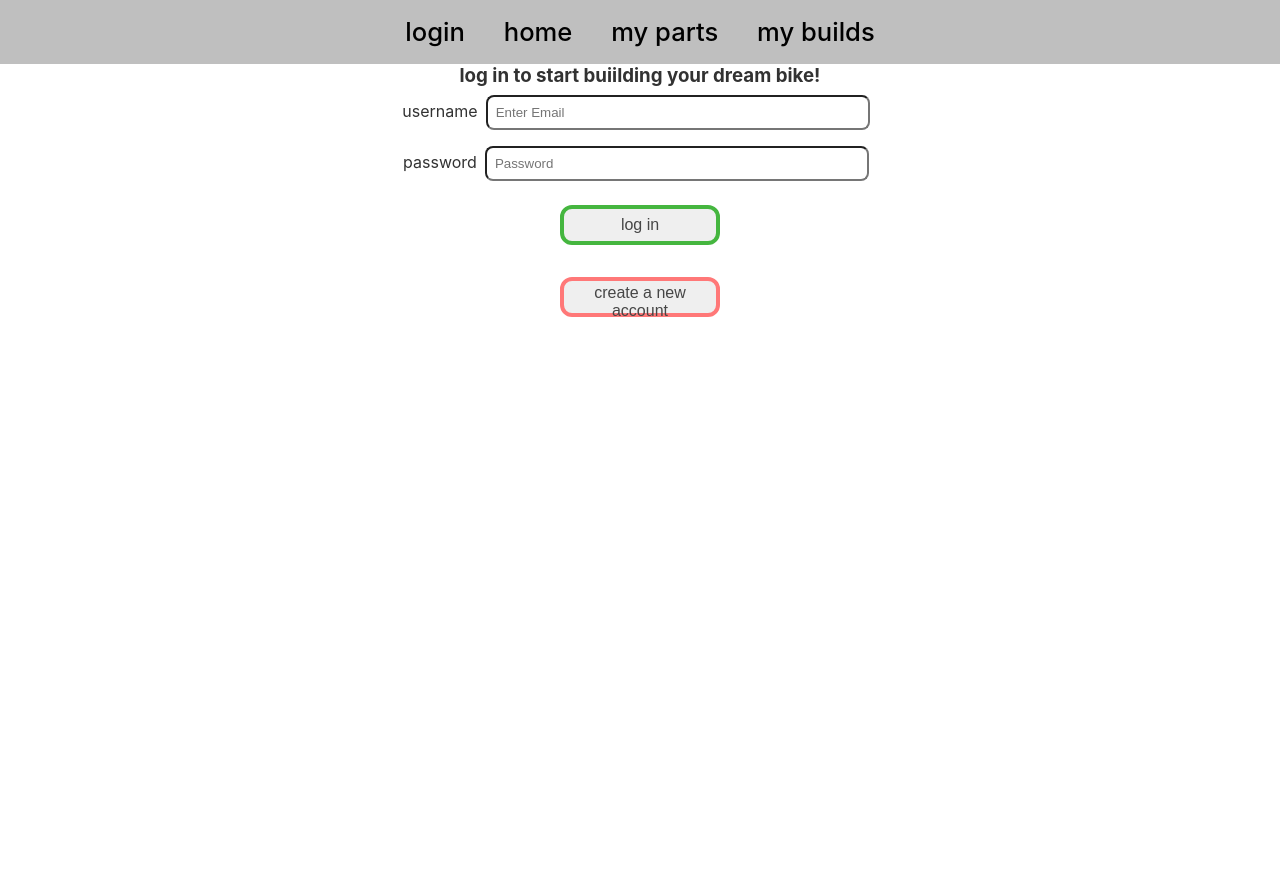
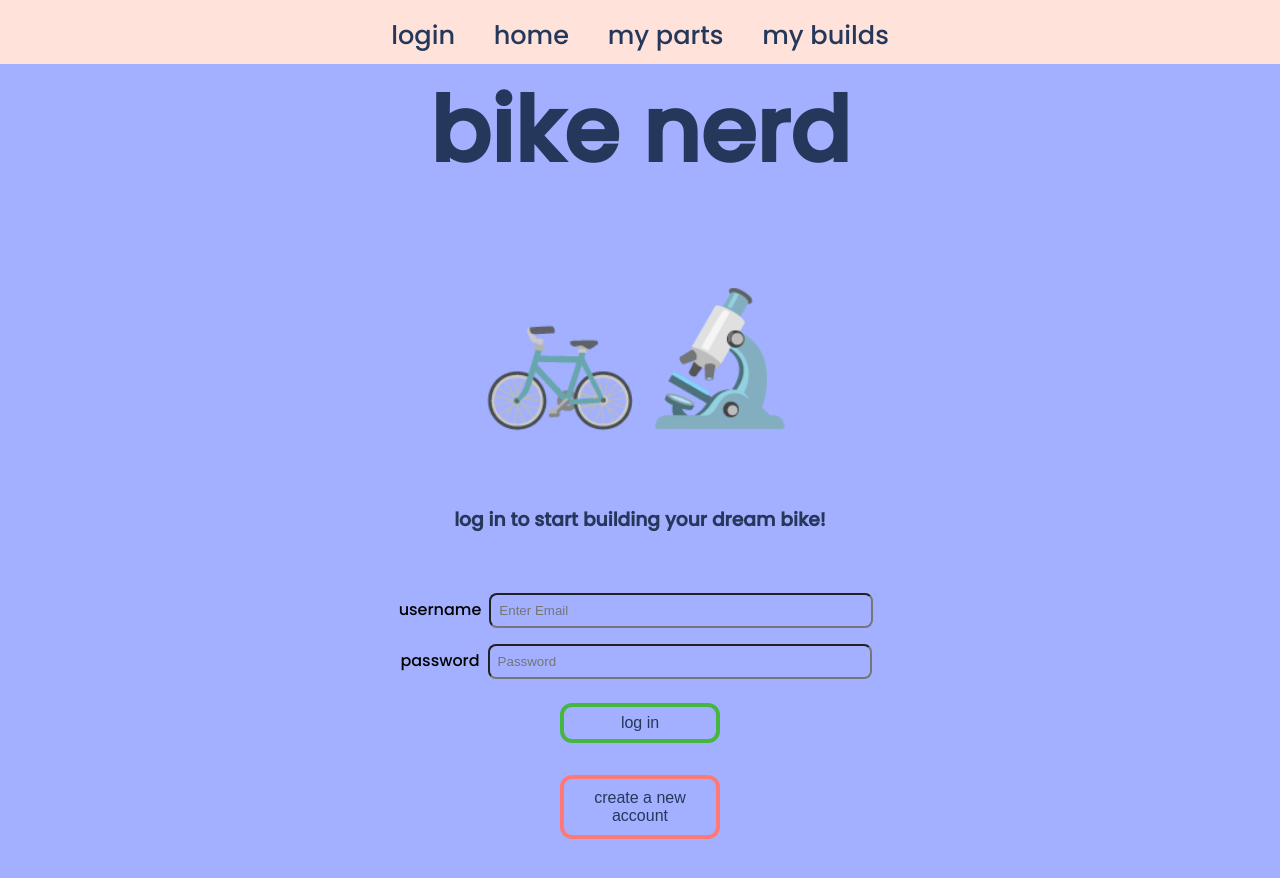
Before and after one commit to jamespbrownie/bike_nerd_final_project, a React (Create React App) app in the folder frontend_bike_nerd/: page / in a window 1280 px wide. Shown: the top 878 px of the page. Before the commit the page ends 800 px from the top, so only its background shows below. Built offline with nearby package versions, Linux system fonts and the light colour scheme; no server answers.

Commit message:
css updates, buttons and background color

```diff
--- a/frontend_bike_nerd/src/App.css
+++ b/frontend_bike_nerd/src/App.css
@@ -1,15 +1,30 @@
+:root{
+  --navy: rgb(37, 56, 91);
+  --blue: rgba(162, 176, 255, 1);
+  --peach: rgb(255, 227, 219);
+}
+
 .App {
   text-align: center;
 }
 
 *{
-  /* background-color: rgb(234, 242, 255);  */
-  color: rgb(50, 50, 50);
+  background-color: var(--blue);
+  color: (--navy) ;
   padding: 0;
   margin: 0;
   box-sizing: border-box;
 
 
+}
+
+h1, h2, h3 {
+  color: var(--navy);
+}
+
+p{
+  font-family: 'EB Garamond', serif;
+  color: rgb(37, 56, 91);
 }
 
 .redirect{
@@ -32,7 +47,7 @@ div{
 }
 
 .App-header {
-  background-color: #282c34;
+  /* background-color: rgba(37, 56, 91, 1); */
   min-height: 100vh;
   display: flex;
   flex-direction: column;
@@ -43,7 +58,7 @@ div{
 }
 
 .App-link {
-  color: #61dafb;
+  color: #1270d5;
 }
 
 @keyframes App-logo-spin {
@@ -75,10 +90,28 @@ div{
 }
 
 #mission-statement {
+  border: 1vw solid  var(--navy);
+  border-radius: 2vw;
   font-size: 2vw;
   margin: 4vw;
-  margin-left: 10vw;
-  margin-right: 10vw;
+  margin-left: 15vw;
+  margin-right: 15vw;
+  padding: 3vw;
+}
+
+#user-info {
+  border: 1.5vw solid  rgb(191, 191, 191);
+  border-radius: 2vw;
+  font-size: 2vw;
+  margin: 4vw;
+  margin-left: 18vw;
+  margin-right: 18vw;
+  padding: 3vw;
+}
+
+#user-icon {
+  /* padding: 1vw; */
+  margin-bottom: 2vw;
 }
 
 .userbio{
@@ -95,6 +128,10 @@ div{
   margin-bottom: 5vw;
 }
 
+nav{
+  background-color: transparent;
+}
+
 #navbar{
   font-size: 2vw;
   position: sticky;
@@ -103,7 +140,7 @@ div{
   /* margin: auto; */
   /* padding-left: 10rem ; */
   /* margin-bottom: 1rem; */
-  background-color: rgb(191, 191, 191);
+  background-color: var(--peach);
   box-sizing: content-box;
   width: 100%;
   height: 2rem;
@@ -115,15 +152,16 @@ div{
 .navButton{
   font-weight: 500;
   text-decoration: none;
-  color: black;
+  color: var(--navy);
   padding: 1rem;
   /* width: 30%; */
   margin: auto;
   transition-duration: 300ms;
+  background-color: transparent;
 }
 
 .navButton:hover {
-  color: rgb(57, 130, 255);
+  /* color: rgb(57, 130, 255); */
   padding: 1rem;
   transform: scale(1.5);
 }
@@ -145,14 +183,14 @@ div{
   font-size: 2.5vw;
   /* width: 100%; */
   text-decoration: none;
-  color:rgb(62, 62, 62)
+  color: var(--navy)
 }
 
 .partCardType {
   font-size: 1.5vw;
   /* width: 100%; */
   text-decoration: none;
-  color:rgb(136, 136, 136)
+  color:var(--navy)
 }
 
 #buildCardsDiv {
@@ -166,7 +204,7 @@ div{
 
 .buildCardImage {
   height: 30vw;
-  border-radius: 1rem;
+  /* border-radius: 1rem; */
 }
 .buildCardName {
   font-size: 3vw;
@@ -201,7 +239,7 @@ div{
 }
 
 .error{
-  color: red;
+  color: rgb(255, 0, 0);
   font-size: smaller;
 }
 
@@ -211,14 +249,14 @@ div{
   padding: 0.2rem;
   font-size: 1rem;
   text-decoration: none;
-  color: rgb(70, 70, 70);
+  color: var(--navy);
   margin: 1rem;
   width: 10rem;
   height: 2.5rem;
 }
-.loginButton:active{
-  background-color: rgb(70, 70, 70);
-}
+/* .loginButton:active{
+  /* background-color: rgb(70, 70, 70);
+}*/
 
 /* .loginButton:onClick{
 
@@ -226,6 +264,7 @@ div{
 
 #logOutBtn{
   border: solid rgb(255, 120, 120) 0.25rem;
+  height: 5vw;
 }
 
 #signUpBtn{
@@ -236,7 +275,7 @@ div{
   padding: 0.3rem;
   /* font-size: 1rem; */
   text-decoration: none;
-  color: rgb(70, 70, 70);
+  color: var(--navy);
 }
 
 #signUpBtnDiv{
@@ -272,17 +311,21 @@ div{
 }
 
 .btn{
-  font-weight: 800;
-  width: 20vw;
-  height: 8vw;
+  color: rgb(37, 56, 91);
+  font-weight: 700;
+  width: 18vw;
+  height: 6vw;
   /* padding: 3vw; */
   margin: 3vw;
-  box-shadow: ;
-  box-shadow: 2px 2px 2px 1px #dfdfdf;
-  color:rgb(123, 123, 123);
+  background-color: white;
+  box-shadow: 0.5vw 0.75vw 0px 1px rgba(37, 56, 91, 1);
+  /* color:rgb(123, 123, 123); */
   font-size: 1.7vw;
-  border-radius: 1vw;
+  /* border-radius: 1vw; */
   /* text-decoration: none; */
+  cursor: pointer;
+  outline: none;
+  border: none;
 }
 
 #searchBar{
@@ -295,18 +338,26 @@ div{
 .btn:hover{
   background-color: rgb(81, 130, 255);
   color: white;
-  box-shadow: 2px 2px 2px 1px #dcffcb;
+  /* box-shadow: 2px 2px 2px 1px #dcffcb; */
+
 
 }
 .btn:active{
-  background-color: rgb(32, 75, 184);
+  background-color: rgb(81, 130, 255);
+  box-shadow: 2px 3px 2px 2px rgb(126, 126, 126);
+  transform: translateY(4px);
 }
 
 .btnLink{
-  font-weight: 800;
+  font-weight: 700;
   text-decoration: none;
-  color:rgb(123, 123, 123);
+  color:var(--navy);
+  background-color: white;
 }
 .btnLink:hover{
   color: white;
 }
+
+.padding{
+  padding: 4vw;
+}
--- a/frontend_bike_nerd/src/Components/Home.js
+++ b/frontend_bike_nerd/src/Components/Home.js
@@ -9,8 +9,10 @@ function Home({currentUser, userLoaded}) {
             <div id="home-page">
             <h1 id="title">bike nerd</h1>
             <h1 id="emojis">🚲🔬</h1>
-            <h3>our mission statement:</h3>
-            <p id="mission-statement">we know loving bikes can get messy. thats why we designed bike nerd to help you keep track of all your parts and builds. mix and match parts to see what a potential build could be, or catalogue your old builds. if you need a tuneup or new parts, use the google maps plugin to quickly locate your nearest bike shop</p>
+            <div id="mission-statement">
+            <h2>our mission statement</h2>
+            <p>we know loving bikes can get messy. thats why we designed bike nerd to help you keep track of all your parts and builds. mix and match parts to see what a potential build could be, or catalogue your old builds. if you need a tuneup or new parts, use the google maps plugin to quickly locate your nearest bike shop</p>
+            </div>
             <img width="100%" alt="bike photo" src="https://images.unsplash.com/photo-1511994298241-608e28f14fde?ixlib=rb-1.2.1&ixid=MnwxMjA3fDB8MHxwaG90by1wYWdlfHx8fGVufDB8fHx8&auto=format&fit=crop&w=1170&q=80"/>
             </div>
         </div>
--- a/frontend_bike_nerd/src/Components/Login.js
+++ b/frontend_bike_nerd/src/Components/Login.js
@@ -73,7 +73,9 @@ const Login= ({setUserLoaded, userLoaded, setCurrentUser, currentUser}) => {
   if (currentUser == null) {
     return (
         <>
-        <h3> log in to start buiilding your dream bike! </h3>
+        <h1 id="title">bike nerd</h1>
+            <h1 id="emojis">🚲🔬</h1>
+        <h3 className="padding"> log in to start building your dream bike! </h3>
         <form id="loginForm" onSubmit={handleSubmit}>
           <div>
             <label >username</label>
@@ -98,6 +100,8 @@ const Login= ({setUserLoaded, userLoaded, setCurrentUser, currentUser}) => {
   return (
   <>
     {/* {userLoaded? <h1>Hi, {currentUser.name}</h1>:<h1>please log in</h1> } */}
+            <h1 id="title">bike nerd</h1>
+            <h1 id="emojis">🚲🔬</h1>
       <button id ="logOutBtn" className="loginButton" onClick={handleLogout}> log out</button>
 
   </>
--- a/frontend_bike_nerd/src/Components/UserInfo.js
+++ b/frontend_bike_nerd/src/Components/UserInfo.js
@@ -18,8 +18,8 @@ function UserInfo({userLoaded, currentUser}) {
 
     return (
         <>
-        <div id="mission-statement">
-        <img alt="user icon" height="100px" src={currentUser.profile_icon} />
+        <div id="user-info">
+        <img id="user-icon" alt="user icon" height="100px" src={currentUser.profile_icon} />
         <p>hi {currentUser.name}!</p>
         <p className="userbio">you have {buildList.length} builds, {buildList.filter((build) => build.current_build).length} of them are current builds</p>
         <p className="userbio">Your bio: {currentUser.bio}</p>
--- a/frontend_bike_nerd/src/index.css
+++ b/frontend_bike_nerd/src/index.css
@@ -1,11 +1,16 @@
+@import url('https://fonts.googleapis.com/css2?family=EB+Garamond&family=Montserrat:wght@500&family=Poppins:wght@500&display=swap');
+
 body {
   /* margin: 0; */
-  font-family: -apple-system, BlinkMacSystemFont, 'Segoe UI', 'Roboto', 'Oxygen',
+  font-family: 'Poppins', sans-serif;
+    /* -apple-system, BlinkMacSystemFont, 'Segoe UI', 'Roboto', 'Oxygen',
     'Ubuntu', 'Cantarell', 'Fira Sans', 'Droid Sans', 'Helvetica Neue',
     sans-serif;
   -webkit-font-smoothing: antialiased;
-  -moz-osx-font-smoothing: grayscale;
+  -moz-osx-font-smoothing: grayscale;  */
 }
+
+/* 3 fonts: headline, subhead, and body */
 
 code {
   font-family: source-code-pro, Menlo, Monaco, Consolas, 'Courier New',
```
Also changed, not shown: 1 other file (tests, documents, lock files or other folders).
